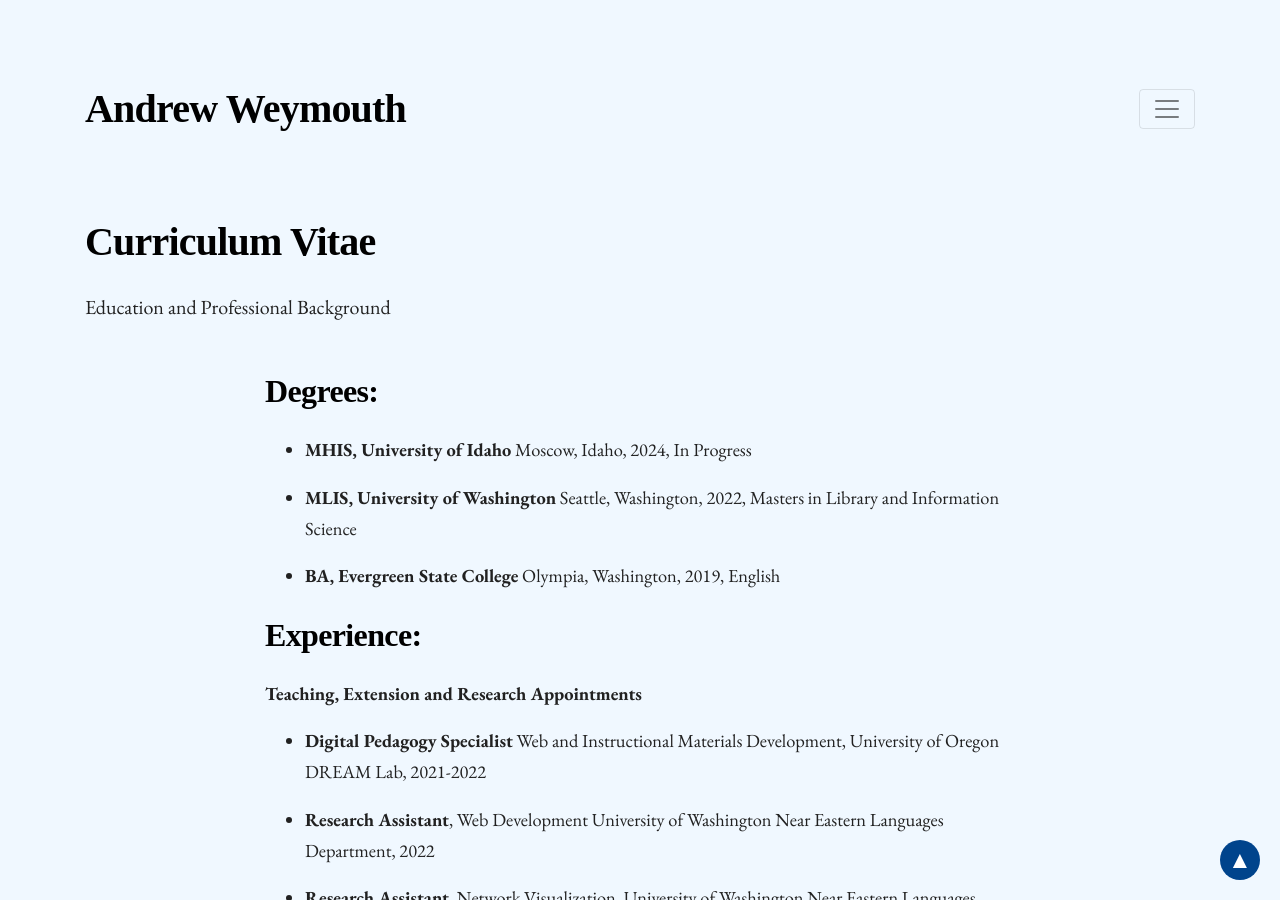
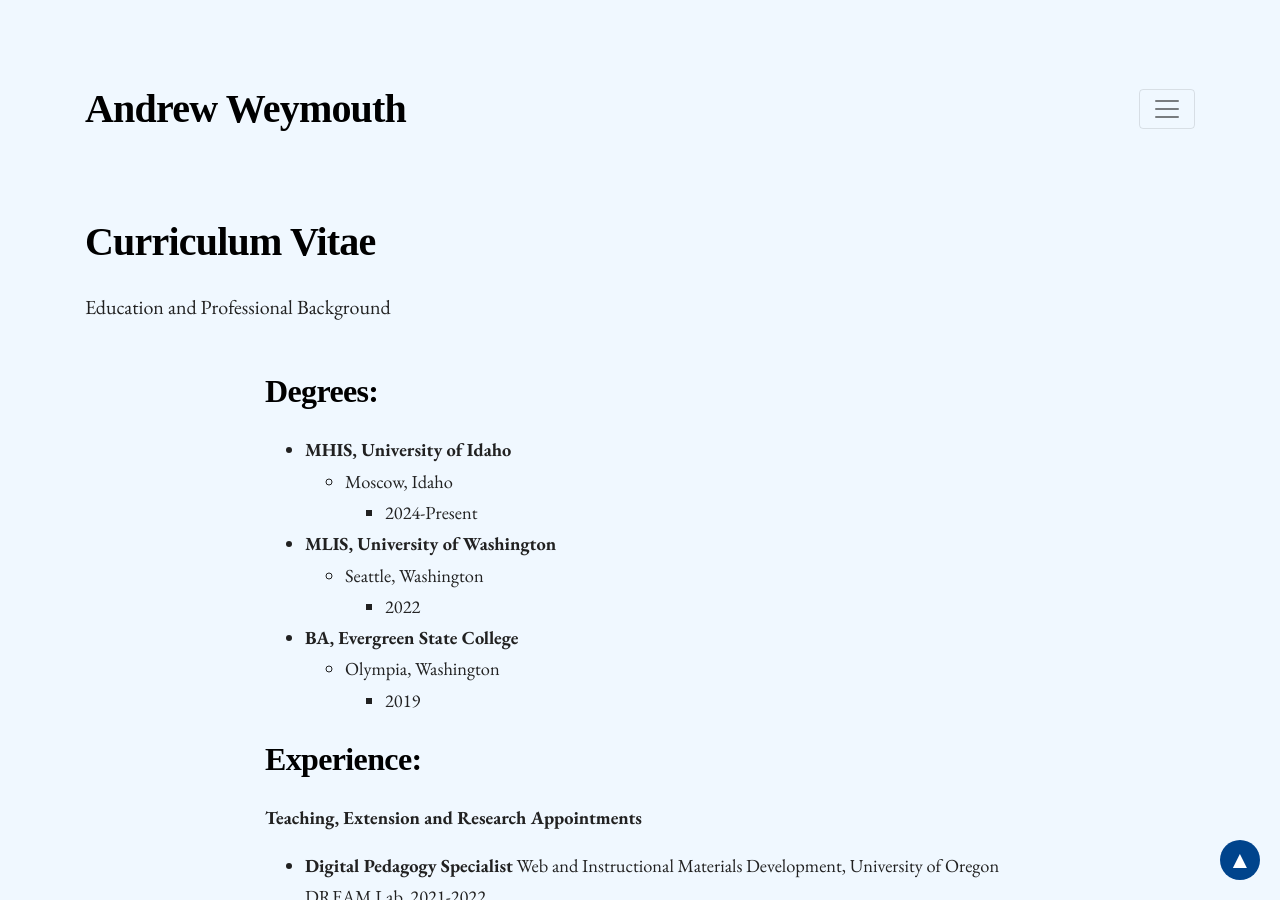
Before and after one commit to aweymo/base, a Jekyll site: the page built from cv.md, in a window 1280 px wide and 900 px high. Built offline with Jekyll 4.4.1, drawn with Linux system fonts in a browser that asks for light colours; nearby versions of some CDN libraries; some web fonts are replaced.

Commit message:
update degrees

```diff
--- a/cv.md
+++ b/cv.md
@@ -11,13 +11,16 @@ permalink: /cv/
 ## Degrees:
 
 - __MHIS, University of Idaho__
-Moscow, Idaho, 2024, In Progress
+  - Moscow, Idaho
+    - 2024-Present
 
 - __MLIS, University of Washington__
-Seattle, Washington, 2022, Masters in Library and Information Science
+  - Seattle, Washington
+    - 2022
 
 - __BA, Evergreen State College__
-Olympia, Washington, 2019, English
+  - Olympia, Washington
+    - 2019
 
 
 ## Experience:
```
